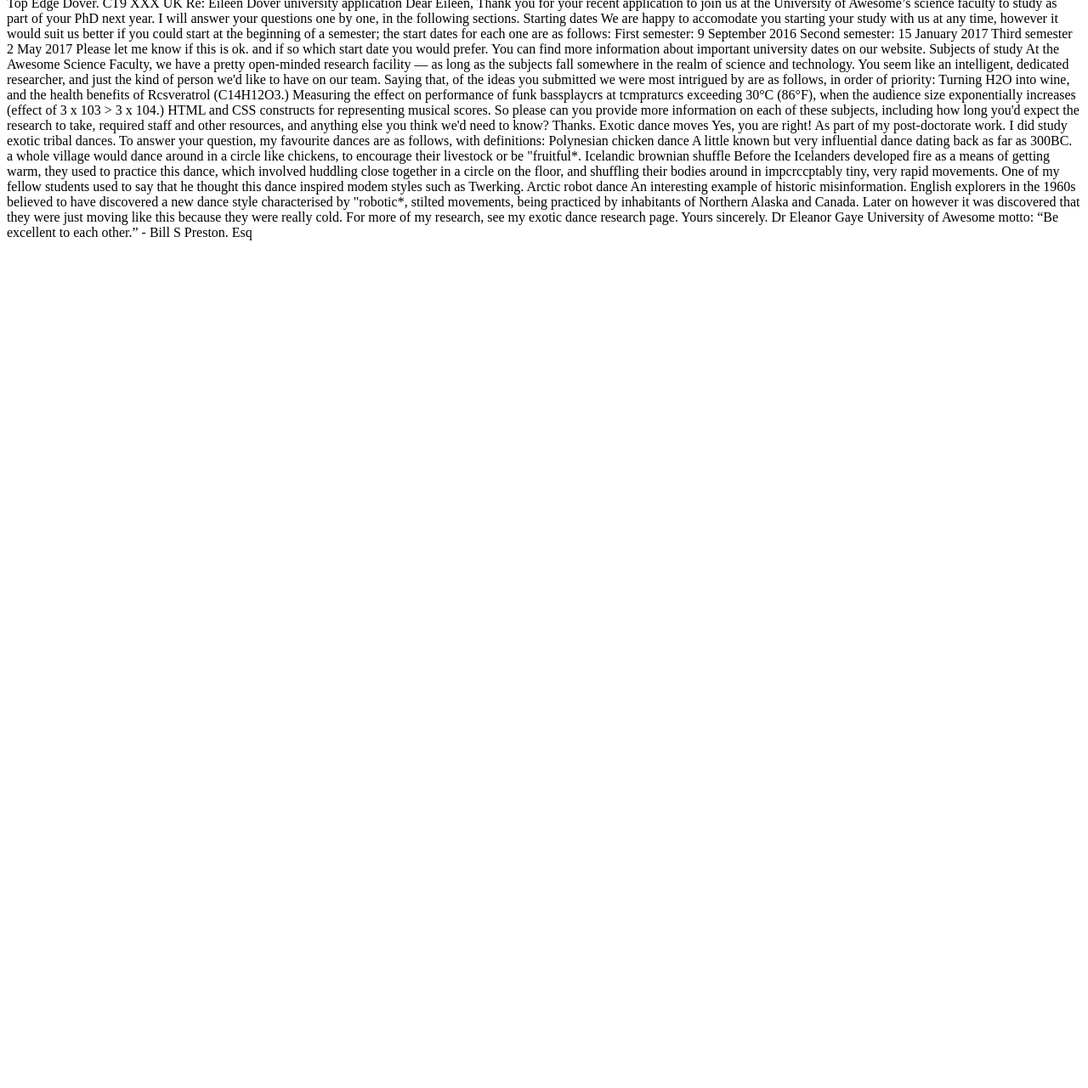
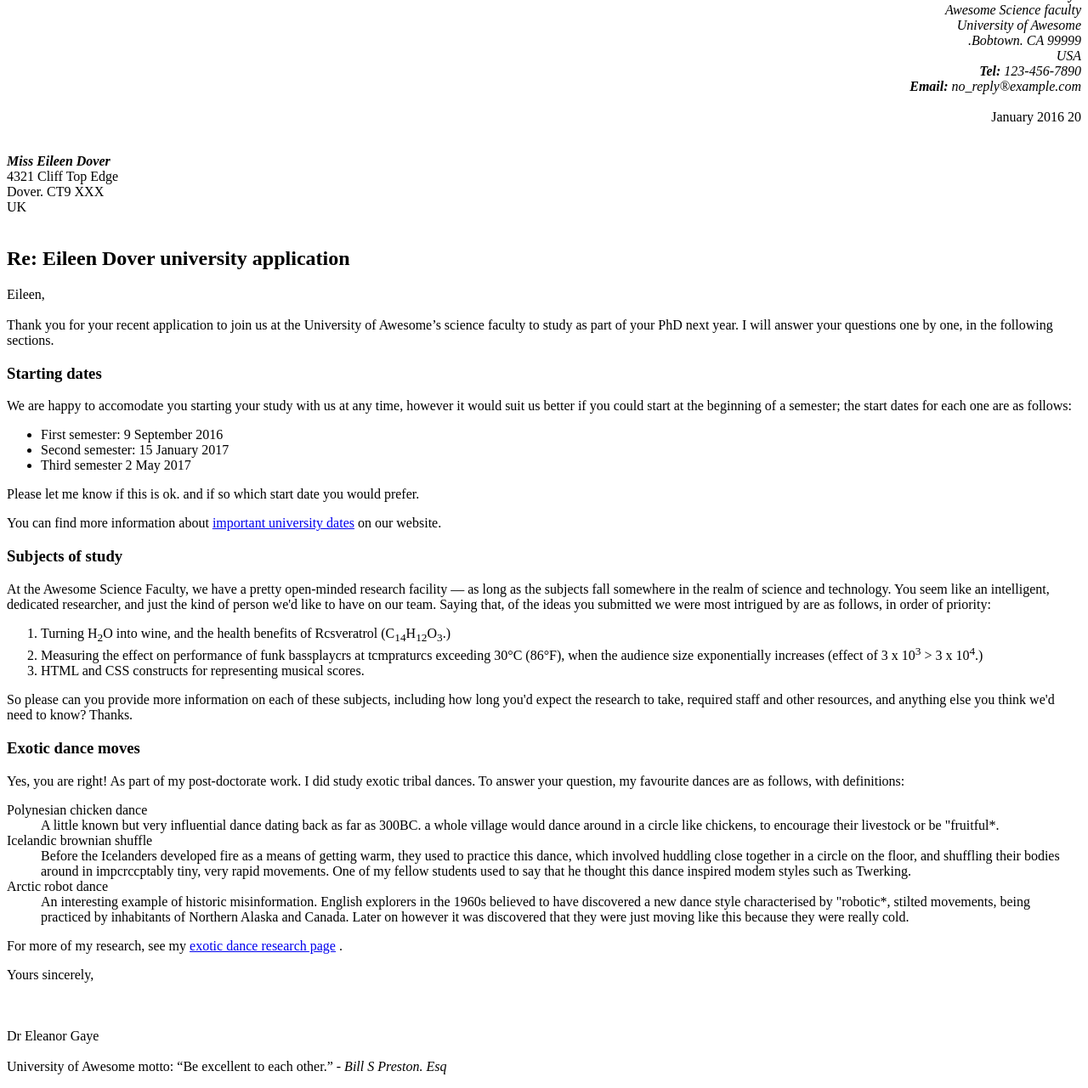
Before and after one commit to jaanmeld/primera-pagina-html, a plain HTML site: page lacarta.html in a window 1280 px wide. Shown: the part 31-1312 px from the top of the page at 85% size. Before the commit the page ends 800 px from the top, so only its background shows below. Drawn offline with Linux system fonts and the light colour scheme.

Commit message:
con rtl en lugar de align

```diff
--- a/lacarta.html
+++ b/lacarta.html
@@ -6,39 +6,60 @@
     <title>Document</title>
 </head>
 <body>
-    ﻿Dr. Eleanor Gaye
-Awesome Science faculty University of Awesome Bobtown. CA 99999.
-USA
-Tel: 123-456-7890 Email: no_reply®example.com
-20 January 2016
-Miss Eileen Dover 4321 Cliff Top Edge Dover. CT9 XXX UK
-Re: Eileen Dover university application
-Dear Eileen,
-Thank you for your recent application to join us at the University of Awesome’s science faculty to study as part of your PhD next year. I will answer your questions one by one, in the following sections.
-Starting dates
-We are happy to accomodate you starting your study with us at any time, however it would suit us better if you could start at the beginning of a semester; the start dates for each one are as follows:
-First semester: 9 September 2016
-Second semester: 15 January 2017
-Third semester 2 May 2017
-Please let me know if this is ok. and if so which start date you would prefer.
-You can find more information about important university dates on our website.
-Subjects of study
-At the Awesome Science Faculty, we have a pretty open-minded research facility — as long as the subjects fall somewhere in the realm of science and technology. You seem like an intelligent, dedicated researcher, and just the kind of person we'd like to have on our team. Saying that, of the ideas you submitted we were most intrigued by are as follows, in order of priority:
-Turning H2O into wine, and the health benefits of Rcsveratrol (C14H12O3.)
-Measuring the effect on performance of funk bassplaycrs at tcmpraturcs exceeding 30°C (86°F), when the audience size exponentially increases (effect of 3 x 103 > 3 x 104.)
-HTML and CSS constructs for representing musical scores.
-So please can you provide more information on each of these subjects, including how long you'd expect the research to take, required staff and other resources, and anything else you think we'd need to know? Thanks.
-Exotic dance moves
-Yes, you are right! As part of my post-doctorate work. I did study exotic tribal dances. To answer your question, my favourite dances are as follows, with definitions:
-Polynesian chicken dance
-A little known but very influential dance dating back as far as 300BC. a whole village would dance around in a circle like chickens, to encourage their livestock or be "fruitful*.
-Icelandic brownian shuffle
-Before the Icelanders developed fire as a means of getting warm, they used to practice this dance, which involved huddling close together in a circle on the floor, and shuffling their bodies around in impcrccptably tiny, very rapid movements. One of my fellow students used to say that he thought this dance inspired modem styles such as Twerking.
-Arctic robot dance
-An interesting example of historic misinformation. English explorers in the 1960s believed to have discovered a new dance style characterised by "robotic*, stilted movements, being practiced by inhabitants of Northern Alaska and Canada. Later on however it was discovered that they were just moving like this because they were really cold.
-For more of my research, see my exotic dance research page.
-Yours sincerely.
-Dr Eleanor Gaye
-University of Awesome motto: “Be excellent to each other.” - Bill S Preston. Esq
+    <p dir="rtl">    <b><em>Dr. Eleanor Gaye</em></b><br>
+<em>Awesome Science faculty <br>
+University of Awesome<br>
+Bobtown. CA 99999.<br>
+USA<br>
+<b>Tel:</b> 123-456-7890<br>
+<b>Email:</b> no_reply®example.com</em><br><br>
+
+20 January 2016<br><br></p>
+
+<b><em>Miss Eileen Dover</em></b><br>
+4321 Cliff Top Edge<br>
+Dover. CT9 XXX<br>
+UK<br><br>
+
+<h2>Re: Eileen Dover university application</h2>
+<p>Eileen,<br><br>
+Thank you for your recent application to join us at the University of Awesome’s science faculty to study as part of your PhD next year. I will answer your questions one by one, in the following sections.</p>
+<h3>Starting dates</h3>
+<p>We are happy to accomodate you starting your study with us at any time, however it would suit us better if you could start at the beginning of a semester; the start dates for each one are as follows:</p>
+<ul>
+<li>First semester: 9 September 2016</li>
+<li>Second semester: 15 January 2017</li>
+<li>Third semester 2 May 2017</li>
+</ul>
+<p>Please let me know if this is ok. and if so which start date you would prefer.</p>
+<p>You can find more information about <a href="https://www.w3schools.com">important university dates</a> on our website.</p>
+<h3>Subjects of study</h3>
+<p>At the Awesome Science Faculty, we have a pretty open-minded research facility — as long as the subjects fall somewhere in the realm of science and technology. You seem like an intelligent, dedicated researcher, and just the kind of person we'd like to have on our team. Saying that, of the ideas you submitted we were most intrigued by are as follows, in order of priority:</p>
+<ol>
+<li>Turning H<sub>2</sub>O into wine, and the health benefits of Rcsveratrol (C<sub>14</sub>H<sub>12</sub>O<sub>3</sub>.)</li>
+<li>Measuring the effect on performance of funk bassplaycrs at tcmpraturcs exceeding 30°C (86°F), when the audience size exponentially increases (effect of 3 x 10<sup>3</sup> > 3 x 10<sup>4</sup>.)</li>
+<li>HTML and CSS constructs for representing musical scores.</li>
+</ol>
+<p>So please can you provide more information on each of these subjects, including how long you'd expect the research to take, required staff and other resources, and anything else you think we'd need to know? Thanks.</p>
+<h3>Exotic dance moves</h3>
+<p>Yes, you are right! As part of my post-doctorate work. I did study exotic tribal dances. To answer your question, my favourite dances are as follows, with definitions:</p>
+<p></p>
+<dl>
+ <dt>  Polynesian chicken dance</dt>
+<dd>A little known but very influential dance dating back as far as 300BC. a whole village would dance around in a circle like chickens, to encourage their livestock or be "fruitful*.</dd>
+<dt>Icelandic brownian shuffle</dt>
+<dd>Before the Icelanders developed fire as a means of getting warm, they used to practice this dance, which involved huddling close together in a circle on the floor, and shuffling their bodies around in impcrccptably tiny, very rapid movements. One of my fellow students used to say that he thought this dance inspired modem styles such as Twerking.</dd>
+<dt>Arctic robot dance</dt>
+<dd>An interesting example of historic misinformation. English explorers in the 1960s believed to have discovered a new dance style characterised by "robotic*, stilted movements, being practiced by inhabitants of Northern Alaska and Canada. Later on however it was discovered that they were just moving like this because they were really cold.</dd>
+</dl>
+
+<p>For more of my research, see my <a href="https://www.w3schools.com">exotic dance research page</a>
+    .</p>
+
+<p>
+    Yours sincerely, <br><br><br><br>
+Dr Eleanor Gaye<br><br>
+University of Awesome motto: <q>Be excellent to each other.</q> - <em>Bill S Preston. Esq</em>
+</p>
 </body>
 </html>
```
Also changed, not shown: index.html (+51 -4 lines).
